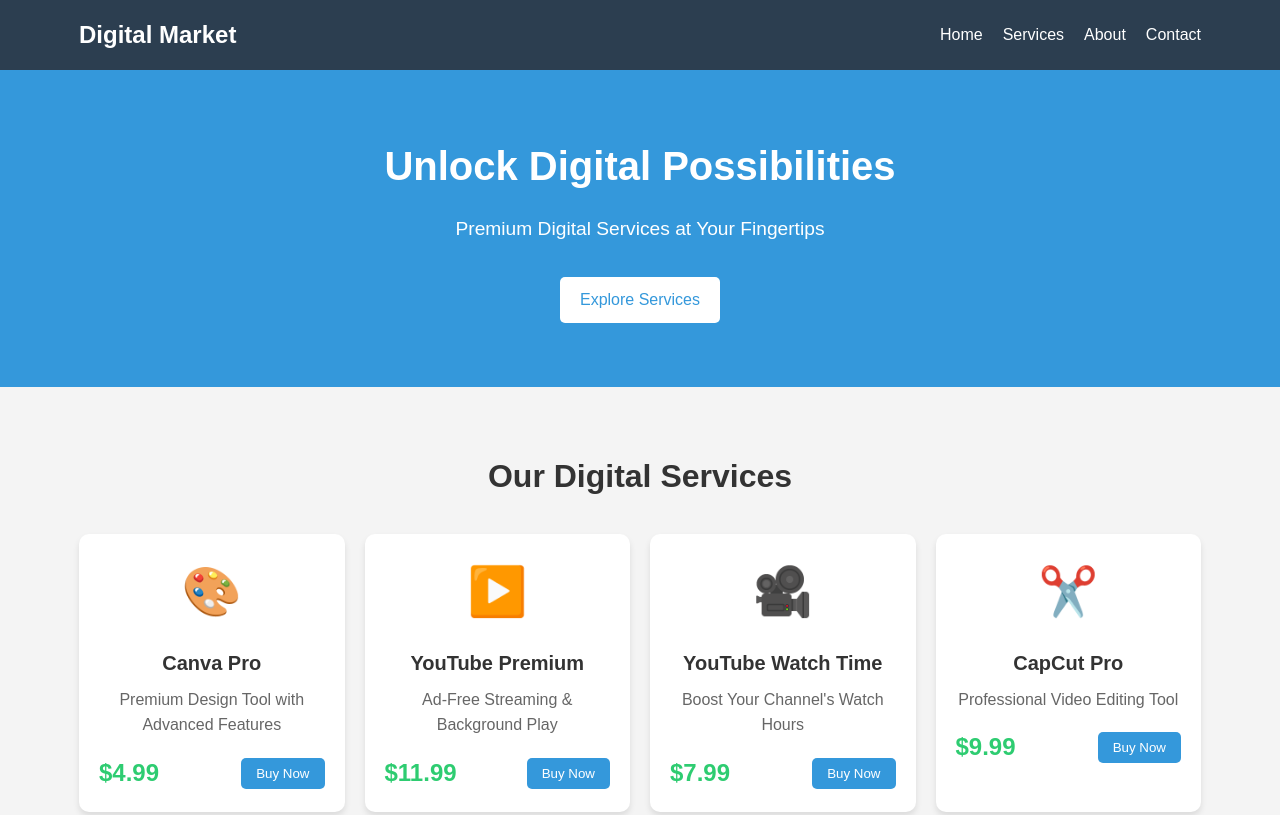
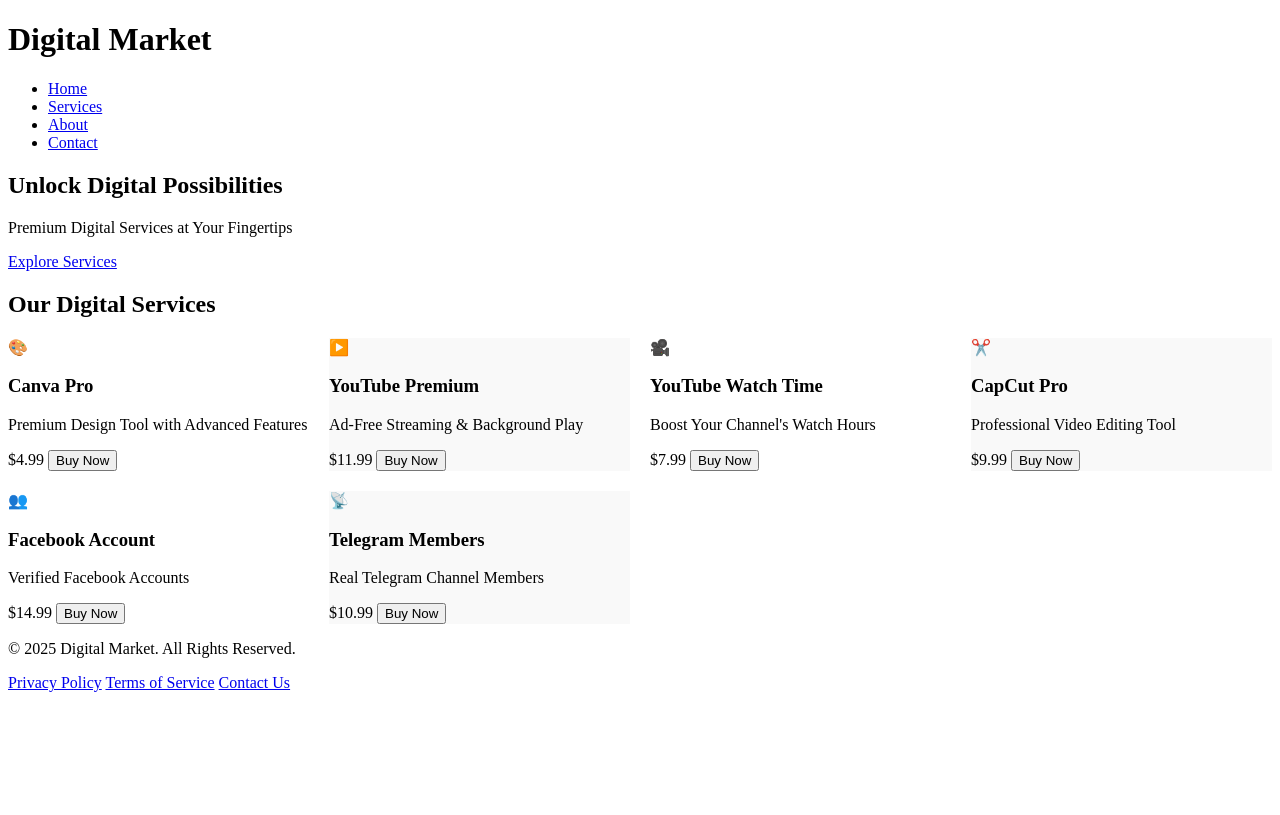
Before and after one commit to SpeiiKhiev12/Speiikhiev12.github.io, a plain HTML site: page index.html in a window 1280 px wide. Shown: the top 815 px of the page. Drawn offline with Linux system fonts and the light colour scheme.

Commit message:
Update style.css

```diff
--- a/style.css
+++ b/style.css
@@ -1,200 +1,19 @@
-/* Reset and Base Styles */
-* {
-    margin: 0;
-    padding: 0;
-    box-sizing: border-box;
-}
-
-body {
-    font-family: Arial, sans-serif;
-    line-height: 1.6;
-    color: #333;
-}
-
-.container {
-    width: 90%;
-    max-width: 1200px;
-    margin: 0 auto;
-    padding: 0 15px;
-}
-
-/* Header Styles */
-header {
-    background-color: #2c3e50;
-    color: white;
-    padding: 1rem 0;
-}
-
-header .container {
-    display: flex;
-    justify-content: space-between;
-    align-items: center;
-}
-
-header h1 {
-    font-size: 1.5rem;
-}
-
-nav ul {
-    display: flex;
-    list-style: none;
-}
-
-nav ul li {
-    margin-left: 20px;
-}
-
-nav ul li a {
-    color: white;
-    text-decoration: none;
-    transition: color 0.3s ease;
-}
-
-nav ul li a:hover {
-    color: #3498db;
-}
-
-/* Hero Section */
-.hero {
-    background-color: #3498db;
-    color: white;
-    text-align: center;
-    padding: 4rem 0;
-}
-
-.hero h2 {
-    font-size: 2.5rem;
-    margin-bottom: 1rem;
-}
-
-.hero p {
-    font-size: 1.2rem;
-    margin-bottom: 2rem;
-}
-
-.cta-button {
-    display: inline-block;
-    background-color: white;
-    color: #3498db;
-    padding: 10px 20px;
-    text-decoration: none;
-    border-radius: 5px;
-    transition: background-color 0.3s ease;
-}
-
-.cta-button:hover {
-    background-color: #f1f1f1;
-}
-
-/* Services Section */
-.services {
-    padding: 4rem 0;
-    background-color: #f4f4f4;
-}
-
-.services h2 {
-    text-align: center;
-    margin-bottom: 2rem;
-    font-size: 2rem;
-}
-
+/* The previous CSS remains the same, with a small adjustment to the service grid */
 .service-grid {
     display: grid;
     grid-template-columns: repeat(auto-fit, minmax(250px, 1fr));
     gap: 20px;
 }
 
-.service-card {
-    background-color: white;
-    border-radius: 10px;
-    padding: 20px;
-    text-align: center;
-    box-shadow: 0 4px 6px rgba(0,0,0,0.1);
-    transition: transform 0.3s ease;
+/* Optional: Add a slight variation to make it more interesting */
+.service-card:nth-child(even) {
+    background-color: #f9f9f9;
 }
 
+/* Optional: Add a hover effect to make it more interactive */
 .service-card:hover {
+    box-shadow: 0 8px 15px rgba(0,0,0,0.15);
     transform: translateY(-10px);
 }
 
-.service-icon {
-    font-size: 3rem;
-    margin-bottom: 1rem;
-}
-
-.service-card h3 {
-    margin-bottom: 0.5rem;
-    font-size: 1.25rem;
-}
-
-.service-card p {
-    color: #666;
-    margin-bottom: 1rem;
-}
-
-.service-footer {
-    display: flex;
-    justify-content: space-between;
-    align-items: center;
-}
-
-.price {
-    font-size: 1.5rem;
-    font-weight: bold;
-    color: #2ecc71;
-}
-
-.service-card button {
-    background-color: #3498db;
-    color: white;
-    border: none;
-    padding: 8px 15px;
-    border-radius: 5px;
-    cursor: pointer;
-    transition: background-color 0.3s ease;
-}
-
-.service-card button:hover {
-    background-color: #2980b9;
-}
-
-/* Footer Styles */
-footer {
-    background-color: #34495e;
-    color: white;
-    text-align: center;
-    padding: 2rem 0;
-}
-
-.footer-links {
-    margin-top: 1rem;
-}
-
-.footer-links a {
-    color: white;
-    text-decoration: none;
-    margin: 0 10px;
-    transition: color 0.3s ease;
-}
-
-.footer-links a:hover {
-    color: #3498db;
-}
-
-/* Responsive Adjustments */
-@media (max-width: 768px) {
-    header .container {
-        flex-direction: column;
-        text-align: center;
-    }
-
-    nav ul {
-        margin-top: 1rem;
-        flex-direction: column;
-        align-items: center;
-    }
-
-    nav ul li {
-        margin: 10px 0;
-    }
-}
+/* Rest of the previous CSS remains unchanged */
```
